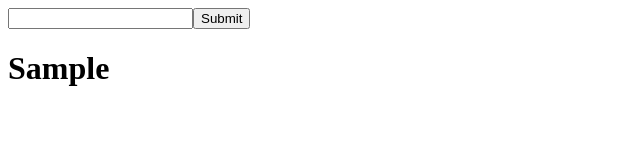
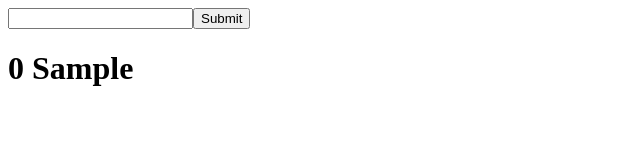
Before and after one commit to lucafisc/task-app, a React (Create React App) app: page / in a window 1280 px wide. Both pictures are taken after typing "Sample" into the empty fields and a click on the button "Submit". Shown: the top 160 px of the page, without its empty margins (0-640 px from the left). Built offline with nearby package versions, Linux system fonts and the light colour scheme.

Commit message:
Add numbers to each task

```diff
--- a/src/App.js
+++ b/src/App.js
@@ -15,8 +15,8 @@ function App() {
     setInputValue("");
   }
 
-  const items = itemsArray.map((item) => {
-    return <Overview title={item} key={nanoid()} />;
+  const items = itemsArray.map((item, index) => {
+    return <Overview title={item} number={index} key={nanoid()} />;
   });
 
   return (
--- a/src/components/Overview.js
+++ b/src/components/Overview.js
@@ -1,3 +1,7 @@
 export default function Overview(props) {
-  return <h1>{props.title}</h1>;
+  return (
+    <h1>
+      {props.number} {props.title}
+    </h1>
+  );
 }
```
